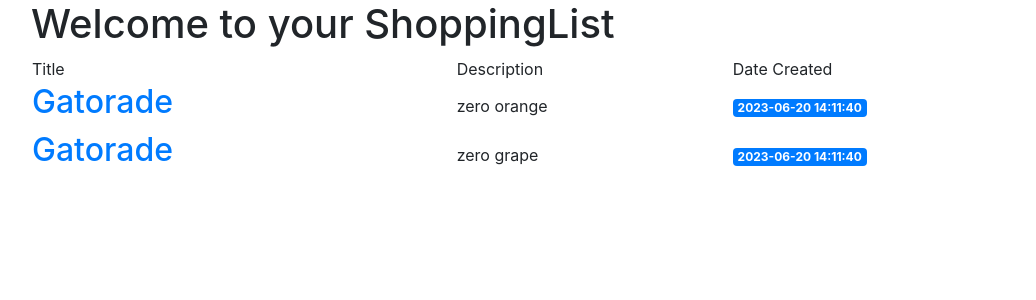
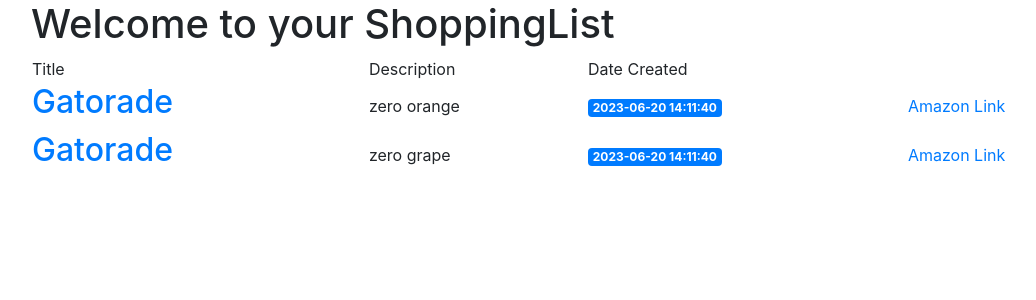
Before and after one commit to malgorath/ShoppingList, a Flask app: page / in a window 1280 px wide. Shown: the part 56-356 px from the top of the page, without its empty margins (54-1090 px from the left). Run offline with Flask 3, Linux system fonts and the light colour scheme; data comes from the database, SQL or seed files in the repository; some libraries are stand-ins or nearby versions.

Commit message:
Searching amazon for products.

```diff
--- a/templates/index.html
+++ b/templates/index.html
@@ -20,7 +20,10 @@
             <td>
                 <span class="badge badge-primary">{{ item['created'] }}</span>
             </td>
-            <td></td>
+            <td>
+                {% set list1 = item['content'].split(' ') %}
+                <a href="https://www.amazon.com/s?k={{ item['title'] }}+{% for i in list1 %}{{ i }}+{% endfor %}" target="_self">Amazon Link</a>
+            </td>
         </tr>
     {% endfor %}
     </table>
```
